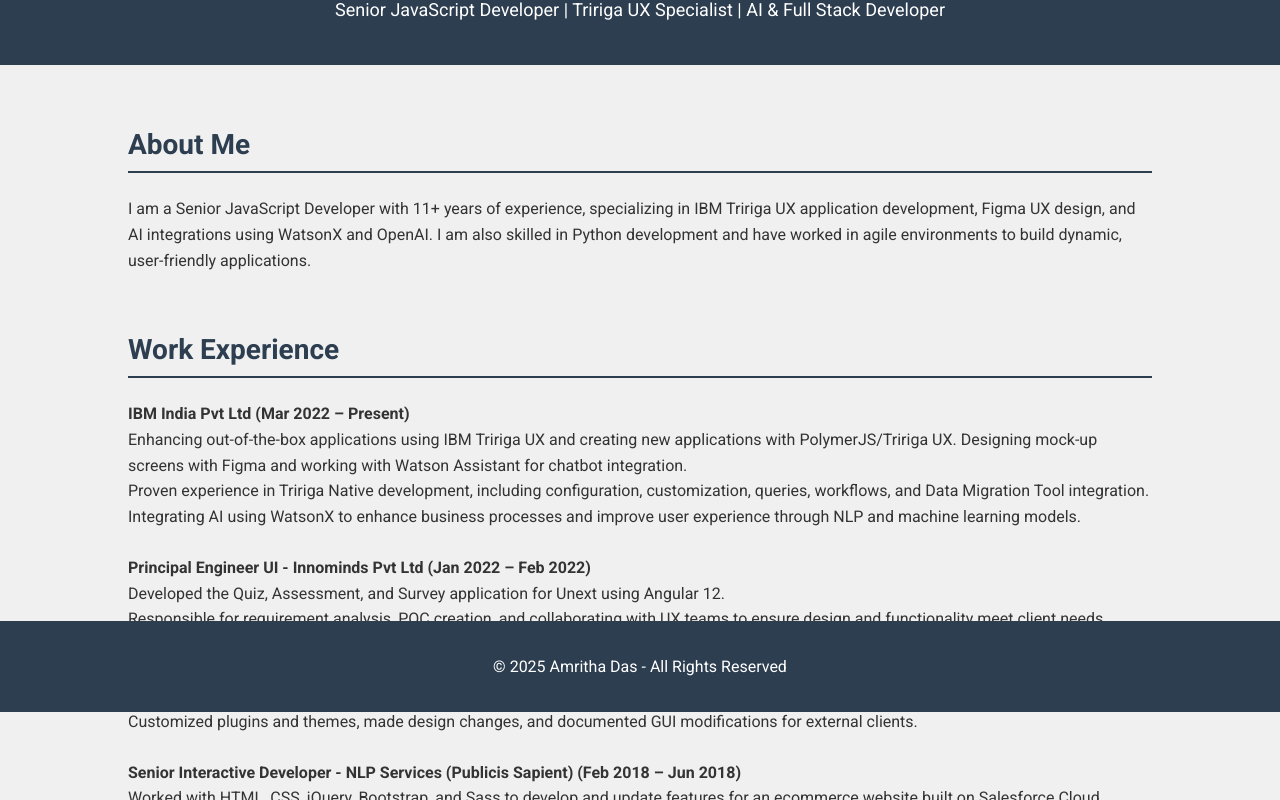
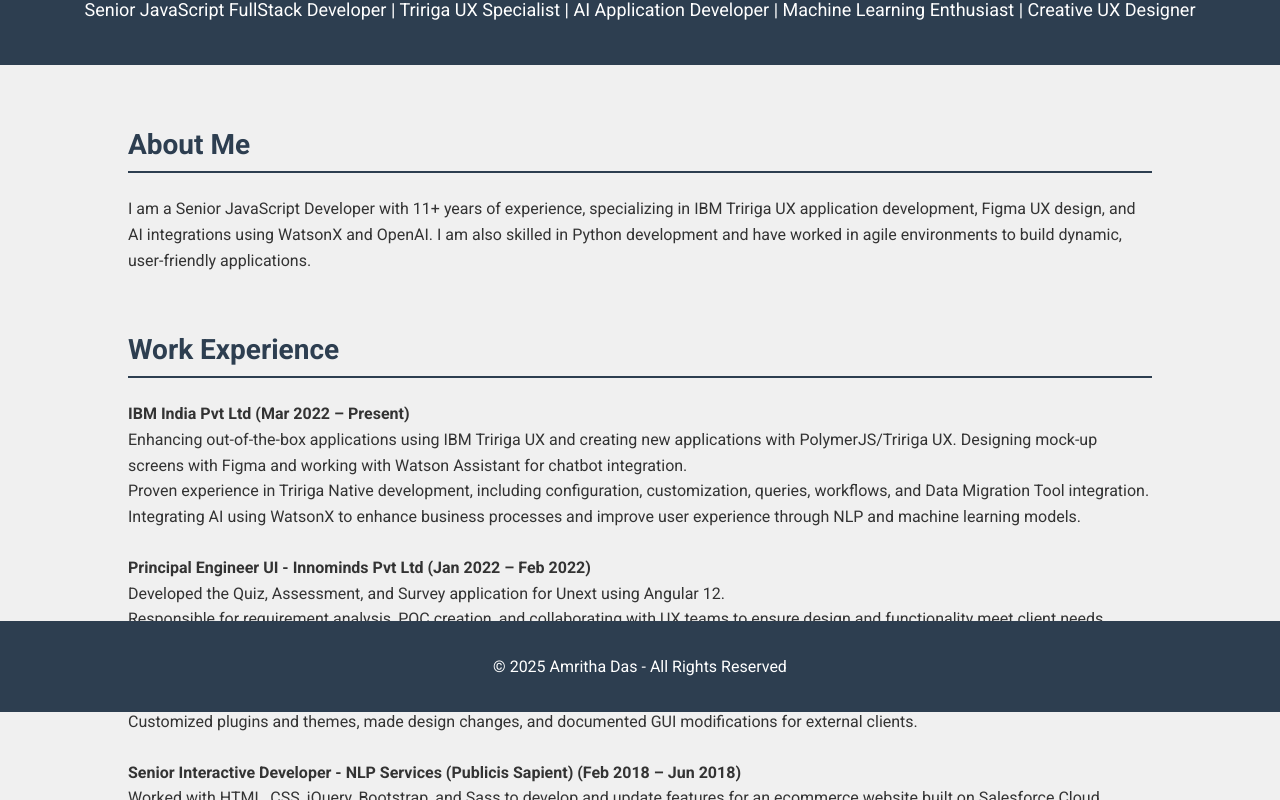
Before and after one commit to amrithaKD/AboutAmrithaDas, a plain HTML site: page index.html in a window 1280 px wide. Shown: the part 88-888 px from the top of the page. Drawn offline with Linux system fonts and the light colour scheme.

Commit message:
commit the heading changes
commit the heading changes

```diff
--- a/index.html
+++ b/index.html
@@ -3,7 +3,7 @@
 <head>
     <meta charset="UTF-8">
     <meta name="viewport" content="width=device-width, initial-scale=1.0">
-    <title>Amritha Das - Senior JavaScript Developer</title>
+    <title>Amritha Das - JavaScript Developer,Frontend Developer,AI Application Developer </title>
     <link href="https://fonts.googleapis.com/css2?family=Roboto:wght@400;700&display=swap" rel="stylesheet">
     <style>
         body {
@@ -68,7 +68,7 @@
 <body>
     <header>
         <h1>Amritha Das</h1>
-        <p>Senior JavaScript Developer | Tririga UX Specialist | AI & Full Stack Developer</p>
+        <p>Senior JavaScript FullStack Developer | Tririga UX Specialist | AI Application Developer | Machine Learning Enthusiast | Creative UX Designer </p>
     </header>
 
     <div class="container">
```
